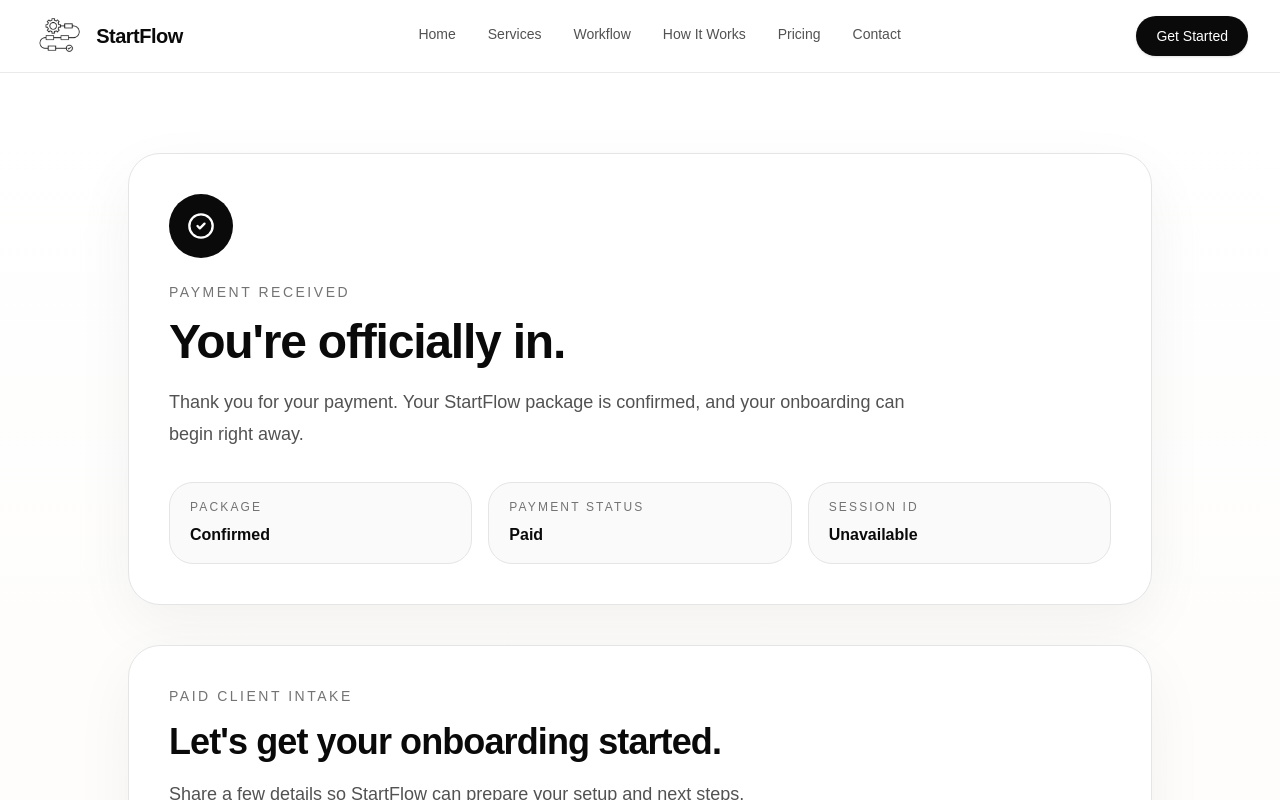
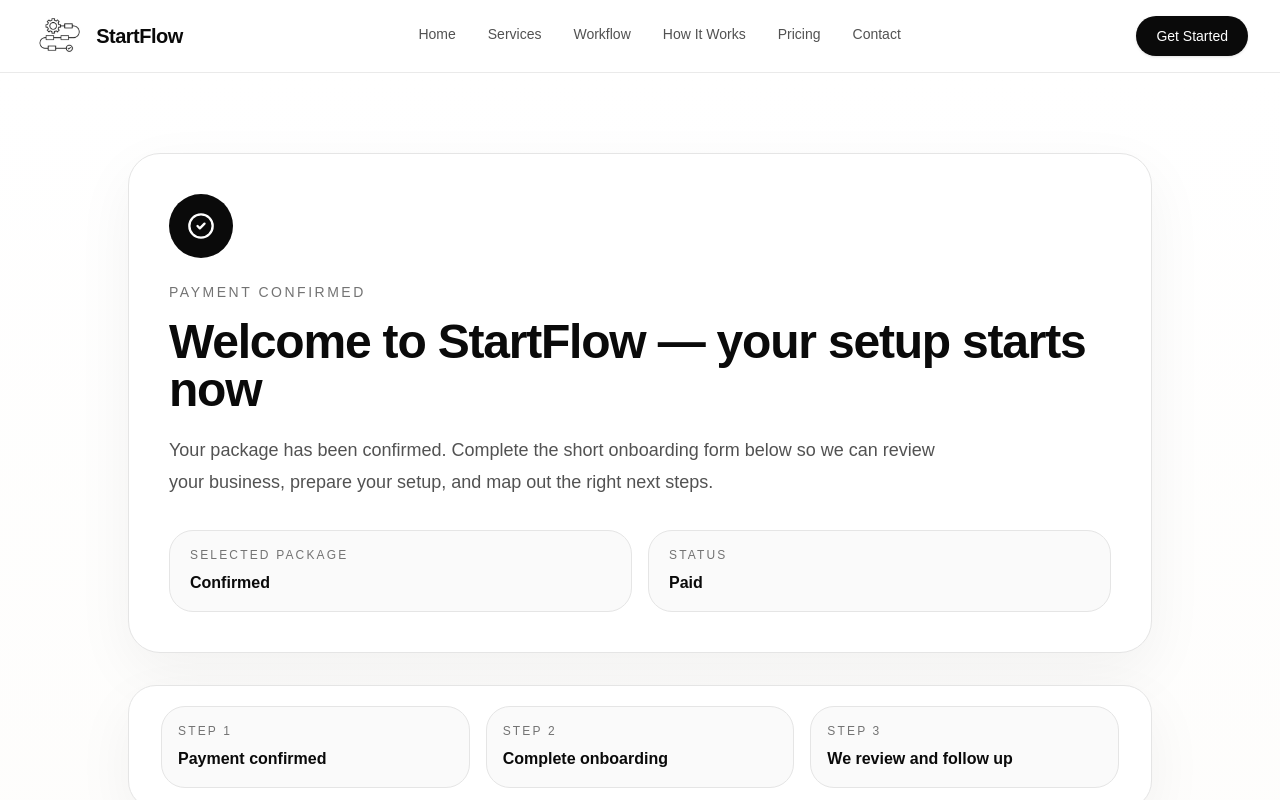
Before and after one commit to zaindurrani93/startflow-site, a Next.js app: page /checkout/success in a window 1280 px wide. Shown: the top 800 px of the page. Built offline with nearby package versions, Linux system fonts and the light colour scheme.

Commit message:
onboarding rewording

```diff
--- a/app/api/onboarding/route.ts
+++ b/app/api/onboarding/route.ts
@@ -46,8 +46,9 @@ function getErrorMessage(error: unknown) {
 export async function POST(request: Request) {
   try {
     const resendApiKey = clean(process.env.RESEND_API_KEY);
+    const toEmail = clean(process.env.CONTACT_TO_EMAIL);
 
-    if (!resendApiKey) {
+    if (!resendApiKey || !toEmail) {
       return NextResponse.json(
         { error: "Missing email configuration on the server." },
         { status: 500 }
@@ -130,8 +131,8 @@ export async function POST(request: Request) {
 
     const { data, error } = await resend.emails.send({
       from: "onboarding@resend.dev",
-      to: "zaindurrani93@gmail.com",
-      subject: "STARTFLOW HARDCODED EMAIL TEST 123",
+      to: toEmail,
+      subject: `New StartFlow Onboarding - ${body.fullName}`,
       html,
       replyTo: body.email,
     });
@@ -142,6 +143,7 @@ export async function POST(request: Request) {
       console.error("Resend onboarding email error:", {
         message: errorMessage,
         error,
+        toEmail,
         onboardingEmail: body.email,
       });
 
@@ -153,7 +155,7 @@ export async function POST(request: Request) {
 
     return NextResponse.json({
       ok: true,
-      message: "Email sent successfully",
+      message: "Onboarding details sent successfully.",
       id: data?.id,
     });
   } catch (error: unknown) {
@@ -165,7 +167,7 @@ export async function POST(request: Request) {
     });
 
     return NextResponse.json(
-      { error: `DEBUG: NEW ONBOARDING ROUTE IS LIVE - ${errorMessage}` },
+      { error: `Unable to process onboarding submission: ${errorMessage}` },
       { status: 500 }
     );
   }
--- a/app/checkout/success/page.tsx
+++ b/app/checkout/success/page.tsx
@@ -43,19 +43,19 @@ export default async function CheckoutSuccessPage({
               <CheckCircle2 size={28} />
             </div>
             <p className="mt-6 text-sm font-medium uppercase tracking-[0.18em] text-neutral-500">
-              Payment Received
+              Payment Confirmed
             </p>
             <h1 className="mt-4 text-4xl font-semibold tracking-tight text-neutral-950 sm:text-5xl">
-              You're officially in.
+              Welcome to StartFlow — your setup starts now
             </h1>
             <p className="mt-5 max-w-3xl text-lg leading-8 text-neutral-600">
-              Thank you for your payment. Your StartFlow package is confirmed, and your onboarding can begin right away.
+              Your package has been confirmed. Complete the short onboarding form below so we can review your business, prepare your setup, and map out the right next steps.
             </p>
 
-            <div className="mt-8 grid gap-4 sm:grid-cols-3">
+            <div className="mt-8 grid gap-4 sm:grid-cols-2">
               <div className="rounded-[1.5rem] border border-neutral-200 bg-neutral-50 px-5 py-4">
                 <p className="text-xs font-medium uppercase tracking-[0.18em] text-neutral-500">
-                  Package
+                  Selected Package
                 </p>
                 <p className="mt-2 text-base font-semibold text-neutral-950">
                   {pkg?.name ?? "Confirmed"}
@@ -63,18 +63,39 @@ export default async function CheckoutSuccessPage({
               </div>
               <div className="rounded-[1.5rem] border border-neutral-200 bg-neutral-50 px-5 py-4">
                 <p className="text-xs font-medium uppercase tracking-[0.18em] text-neutral-500">
-                  Payment Status
+                  Status
                 </p>
                 <p className="mt-2 text-base font-semibold capitalize text-neutral-950">
                   {paymentStatus}
                 </p>
               </div>
-              <div className="rounded-[1.5rem] border border-neutral-200 bg-neutral-50 px-5 py-4">
+            </div>
+          </div>
+
+          <div className="mt-8 rounded-[1.75rem] border border-neutral-200 bg-white px-6 py-5 shadow-[0_20px_60px_rgba(0,0,0,0.05)] sm:px-8">
+            <div className="grid gap-4 sm:grid-cols-3">
+              <div className="rounded-[1.5rem] border border-neutral-200 bg-neutral-50 px-4 py-4">
                 <p className="text-xs font-medium uppercase tracking-[0.18em] text-neutral-500">
-                  Session ID
+                  Step 1
                 </p>
-                <p className="mt-2 truncate text-base font-semibold text-neutral-950">
-                  {sessionId || "Unavailable"}
+                <p className="mt-2 text-base font-semibold text-neutral-950">
+                  Payment confirmed
+                </p>
+              </div>
+              <div className="rounded-[1.5rem] border border-neutral-200 bg-neutral-50 px-4 py-4">
+                <p className="text-xs font-medium uppercase tracking-[0.18em] text-neutral-500">
+                  Step 2
+                </p>
+                <p className="mt-2 text-base font-semibold text-neutral-950">
+                  Complete onboarding
+                </p>
+              </div>
+              <div className="rounded-[1.5rem] border border-neutral-200 bg-neutral-50 px-4 py-4">
+                <p className="text-xs font-medium uppercase tracking-[0.18em] text-neutral-500">
+                  Step 3
+                </p>
+                <p className="mt-2 text-base font-semibold text-neutral-950">
+                  We review and follow up
                 </p>
               </div>
             </div>
--- a/components/paid-onboarding-form.tsx
+++ b/components/paid-onboarding-form.tsx
@@ -102,12 +102,14 @@ export function PaidOnboardingForm({
     <div className="mt-10 rounded-[2rem] border border-neutral-200 bg-white p-8 shadow-[0_20px_60px_rgba(0,0,0,0.05)] sm:p-10">
       <div className="max-w-2xl">
         <p className="text-sm font-medium uppercase tracking-[0.18em] text-neutral-500">
-          Paid Client Intake
+          Next Step
         </p>
         <h2 className="mt-4 text-3xl font-semibold tracking-tight text-neutral-950 sm:text-4xl">
-          Let's get your onboarding started.
+          Complete your onboarding
         </h2>
-        <p className="mt-4 text-lg leading-8 text-neutral-600">{introText}</p>
+        <p className="mt-4 text-lg leading-8 text-neutral-600">
+          Share a few details about your business, goals, and current stage so we can prepare your setup and guide you through the next steps clearly.
+        </p>
       </div>
 
       {isSubmitted ? (
@@ -116,7 +118,7 @@ export function PaidOnboardingForm({
             Intake submitted.
           </h3>
           <p className="mt-3 max-w-2xl text-base leading-7 text-neutral-600">
-            Thanks - your onboarding details were sent. We'll review everything and follow up with your next steps shortly.
+            Thanks — your onboarding details were received. We’ll review everything and follow up soon with your next steps.
           </p>
         </div>
       ) : (
@@ -243,6 +245,10 @@ export function PaidOnboardingForm({
             </p>
           ) : null}
 
+          <p className="text-sm leading-7 text-neutral-500">
+            Once submitted, we&apos;ll review your details and follow up with your next-step guidance.
+          </p>
+
           <button
             type="submit"
             disabled={isSubmitting}
```
